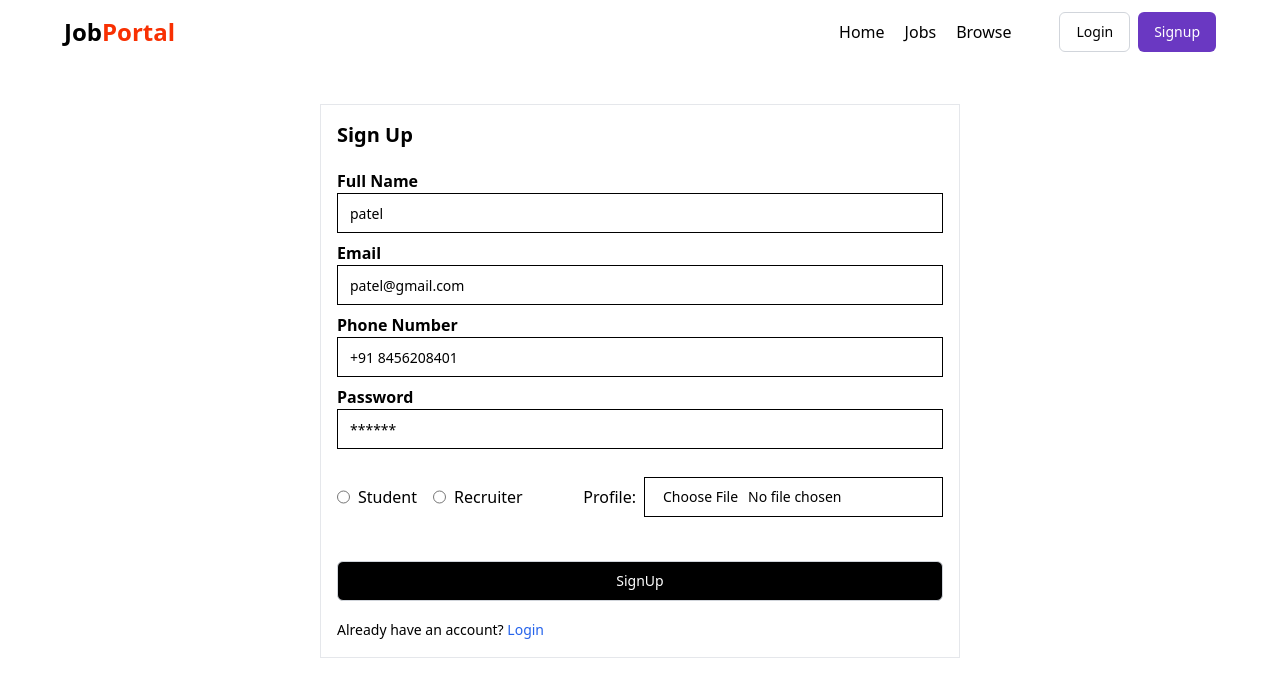
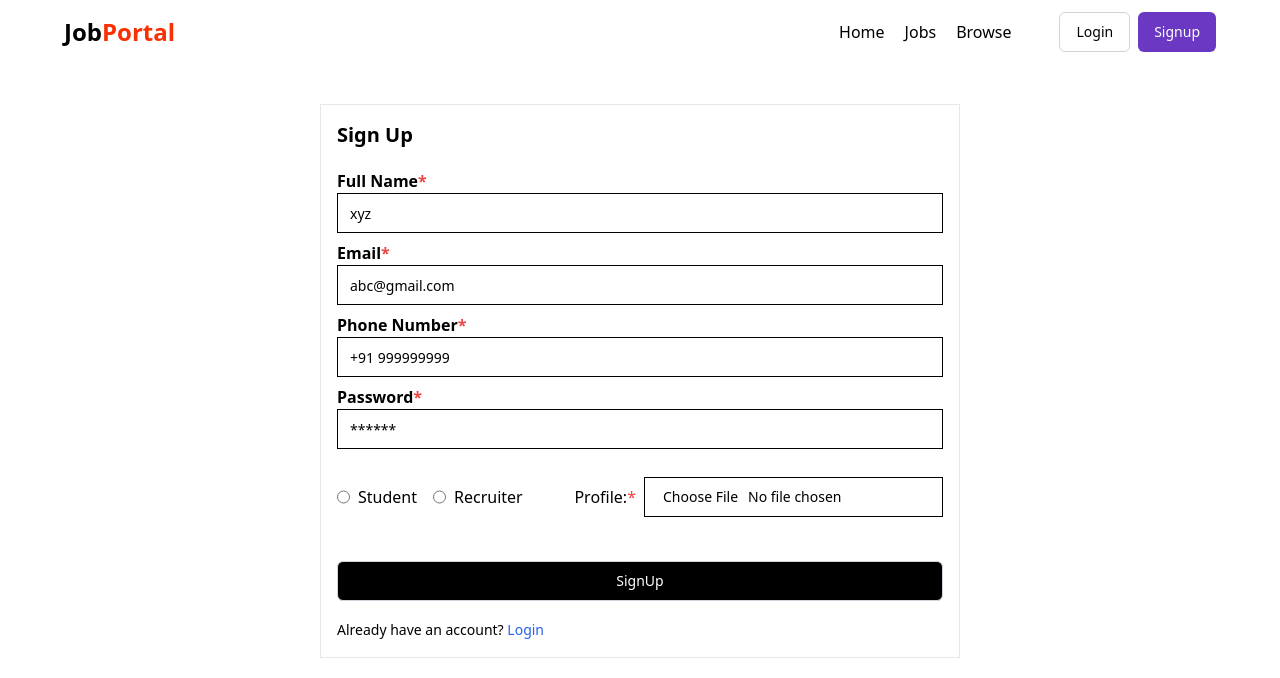
Before and after one commit to nityshah/JOB-HUNT, a React (Vite) app in the folder Frontend/: page /signup in a window 1280 px wide. Shown: the top 678 px of the page. Built offline with nearby package versions, Linux system fonts and the light colour scheme.

Commit message:
minor changes like placeholder and all fixed

```diff
--- a/Frontend/src/components/auth/Login.jsx
+++ b/Frontend/src/components/auth/Login.jsx
@@ -46,7 +46,7 @@ const Login = () => {
         // toast.success(res.data.message) // backend ma darek ma message rakhyo che e aavse niche right side bottom ma
         toast.success(res.data.message, {
           position: 'top-center', // Set desired position
-          duration: 4000, // Duration of the toast
+          duration: 3000, // Duration of the toast
         });
       }
     } catch (error) {
@@ -70,18 +70,18 @@ const Login = () => {
           <h1 className='font-bold text-xl mb-5'> Login </h1>
 
           <div className='my-2'>
-            <Label className='font-bold'>Email</Label>
+            <Label className='font-bold'>Email<span className='text-red-500'>*</span></Label>
             <Input
               type="email"
               name="email"
               value={input.email}
               onChange={changeEventHandler}
-              placeholder="patel@gmail.com"
+              placeholder="abc@gmail.com"
             />
           </div>
 
           <div className='my-2'>
-            <Label className='font-bold'>Password</Label>
+            <Label className='font-bold'>Password<span className='text-red-500'>*</span></Label>
             <Input
               type="password"
               name="password"
--- a/Frontend/src/components/auth/Signup.jsx
+++ b/Frontend/src/components/auth/Signup.jsx
@@ -24,7 +24,7 @@ const Signup = () => {
   });
 
   const navigate = useNavigate();
-  const { loading,user } = useSelector(store => store.auth);
+  const { loading, user } = useSelector(store => store.auth);
   const dispatch = useDispatch();
   const changeEventHandler = (e) => {
     setinput({ ...input, [e.target.name]: e.target.value }); // ahiya name a badle fullname,email,password etc. avtu jase ane user e je nakhyu hase ena thi update thai jse
@@ -34,8 +34,17 @@ const Signup = () => {
     setinput({ ...input, file: e.target.files?.[0] }); // ahiya list pass thati hase etle agar file upload kari hase to pehli file aai jase, ane nahi upload kari hoy to error ahi aape
   }
 
+  const validatePhoneNumber = (phone) => {
+    const phoneRegex = /^\d{10}$/; // Only 10 digits
+    return phoneRegex.test(phone);
+  };
+
   const submitHandler = async (e) => {
     e.preventDefault(); // ana thi page reload nahi thay
+    if (!validatePhoneNumber(input.phoneNumber)) {
+      toast.error("Phone number must be exactly 10 digits and contain only numbers.");
+      return;
+    }
     const formData = new FormData();
     formData.append("fullname", input.fullname); // aa bar nu fullname che e backend ma mode na name sathe match thavu joie
     formData.append("email", input.email);
@@ -48,13 +57,13 @@ const Signup = () => {
     try {
       // .post()-> aa method 3 arguments le che URL, data,config
       dispatch(setLoading(true));
-      const res = await axios.post(`${USER_API_END_POINT}/register`,formData,{
-        headers:{
-          "Content-Type":"multipart/form-data"
+      const res = await axios.post(`${USER_API_END_POINT}/register`, formData, {
+        headers: {
+          "Content-Type": "multipart/form-data"
         },
-        withCredentials:true
+        withCredentials: true
       });
-      if(res.data.success) // res.data thi backend ma je model banyo che e aakho aavse ane ema success true rakhyu tu e ave to niche nu execute karvau
+      if (res.data.success) // res.data thi backend ma je model banyo che e aakho aavse ane ema success true rakhyu tu e ave to niche nu execute karvau
       {
         navigate("/login"); // success thay to login page uper jata revanu
         toast.success(res.data.message) // backend ma darek ma message rakhyo che e aavse niche right side bottom ma
@@ -66,11 +75,11 @@ const Signup = () => {
       dispatch(setLoading(false))
     }
   }
-useEffect(() => {
-    if(user) {
+  useEffect(() => {
+    if (user) {
       navigate("/");
     }
-  },[])
+  }, [])
   return (
     <div>
       <Navbar />
@@ -78,37 +87,38 @@ useEffect(() => {
         <form onSubmit={submitHandler} className='w-1/2 border border-gray-200 rounded-md p-4 my-10'>
           <h1 className='font-bold text-xl mb-5'>Sign Up</h1>
           <div className='my-2'>
-            <Label className='font-bold'>Full Name</Label>
+            <Label className='font-bold'>Full Name<span className='text-red-500'>*</span></Label>
             <Input
               type="text"
               name="fullname"
               value={input.fullname} // aa value che e e.target.value ama store thase ane e.target.name -> fullname=value evu thase
-                                    // ahiya name ma je fullname che input.. karine je fullname che eni sathe match thavu joie
+              // ahiya name ma je fullname che input.. karine je fullname che eni sathe match thavu joie
               onChange={changeEventHandler}
-              placeholder="patel"
+              placeholder="xyz"
             />
           </div>
           <div className='my-2'>
-            <Label className='font-bold'>Email</Label>
+            <Label className='font-bold'>Email<span className='text-red-500'>*</span></Label>
             <Input
               type="email"
               name="email"
               value={input.email}
               onChange={changeEventHandler}
-              placeholder="patel@gmail.com"
+              placeholder="abc@gmail.com"
             />
           </div>
           <div className='my-2'>
-            <Label className='font-bold'>Phone Number</Label>
+            <Label className='font-bold'>Phone Number<span className='text-red-500'>*</span></Label>
             <Input
               type="text"
               name="phoneNumber"
               value={input.phoneNumber}
               onChange={changeEventHandler}
-              placeholder="+91 8456208401"
+              placeholder="+91 999999999"
+              maxLength={10}
             />
             <div className='my-2'>
-              <Label className='font-bold'>Password</Label>
+              <Label className='font-bold'>Password<span className='text-red-500'>*</span></Label>
               <Input
                 type="password"
                 name="password"
@@ -144,7 +154,7 @@ useEffect(() => {
                 </div>
               </RadioGroup>
               <div className='flex items-center gap-2'>
-                <Label>Profile:</Label>
+                <Label>Profile:<span className='text-red-500'>*</span></Label>
                 <Input
                   accept="image/*"
                   type="file"
@@ -156,8 +166,8 @@ useEffect(() => {
           </div>
 
           {
-            loading ? <Button className="w-full my-4"> <Loader2 className='mr-2 h-4 w-4 animate-spin'/> Please Wait</Button> :
-            <Button type="submit" style={{ borderRadius: '0.375rem' }} variant="outline" className="bg-black w-full my-4 text-white border-gray-300">SignUp</Button>
+            loading ? <Button className="w-full my-4"> <Loader2 className='mr-2 h-4 w-4 animate-spin' /> Please Wait</Button> :
+              <Button type="submit" style={{ borderRadius: '0.375rem' }} variant="outline" className="bg-black w-full my-4 text-white border-gray-300">SignUp</Button>
           }
 
           <span className='text-sm'>Already have an account? <Link to="/login" className='text-blue-600'>Login</Link></span>
```
